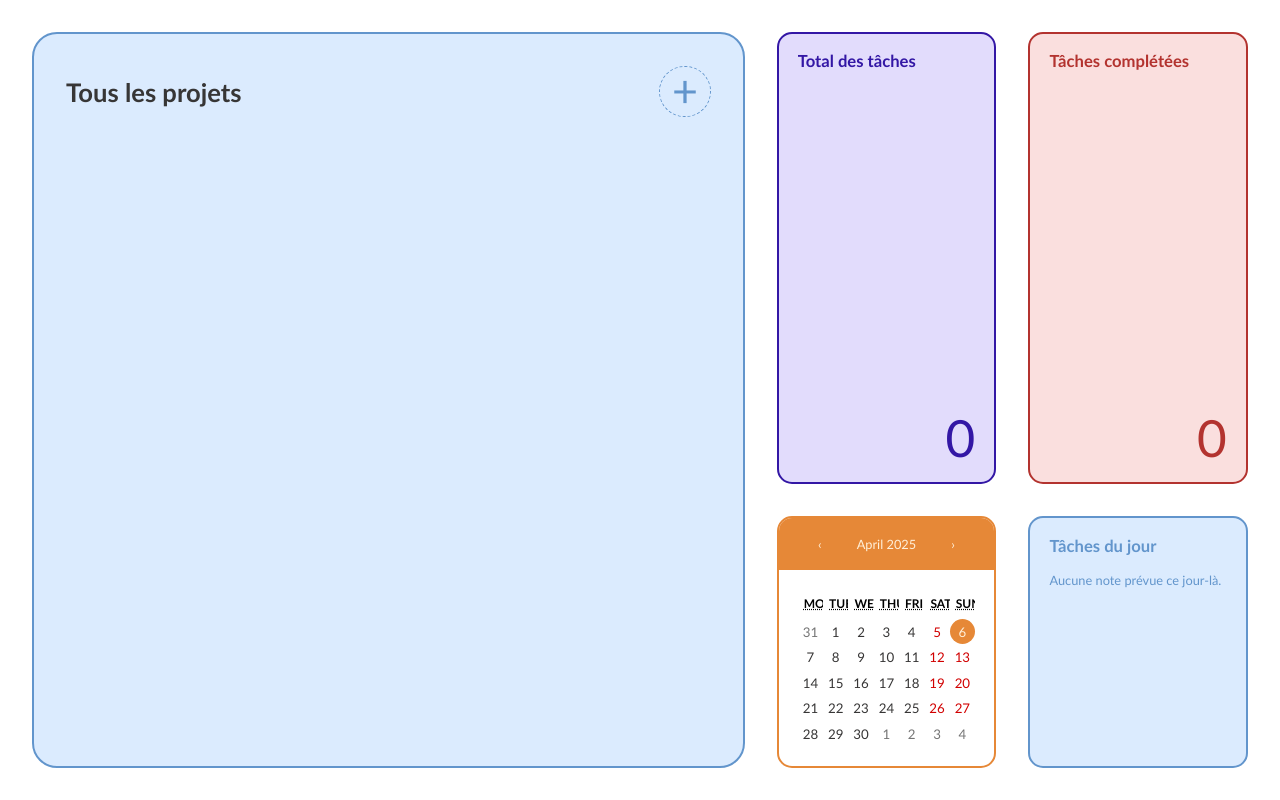
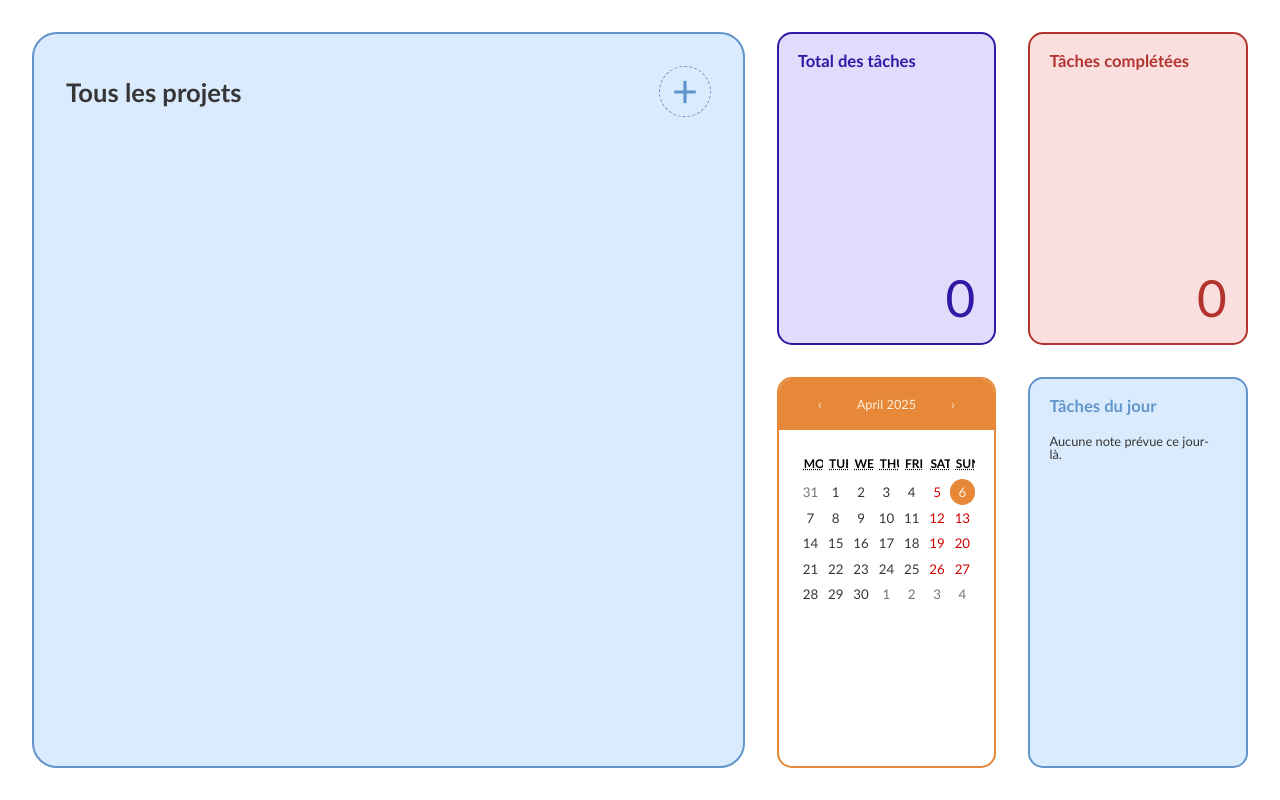
Before and after one commit to mathoos/task-manager, a React (Create React App) app: page / in a window 1280 px wide. Built offline with nearby package versions, Linux system fonts and the light colour scheme.

Commit message:
update design calendar & bloc with notes of the day

```diff
--- a/src/pages/Home.js
+++ b/src/pages/Home.js
@@ -4,7 +4,8 @@ import { Link } from 'react-router-dom';
 import { addProject, deleteProject } from '../utilities/SliceProjects';
 import Calendar from 'react-calendar';
 import 'react-calendar/dist/Calendar.css';
-import { format, isBefore, isSameDay, parseISO } from 'date-fns';
+import { format, isBefore, isSameDay, parseISO, startOfDay } from 'date-fns';
+
 
 import './Home.scss';
 
@@ -13,7 +14,6 @@ function Home() {
     const dispatch = useDispatch();
     const [selectedDate, setSelectedDate] = useState(null);
     const [showLateNotes, setShowLateNotes] = useState(false);
-
 
     const generateRandomTitle = () => {
         const actions = ["Refonte", "Création", "Mise à jour", "Optimisation", "Déploiement", "Prototype", "Audit", "Migration", "Plan", "Analyse"];
@@ -27,7 +27,6 @@ function Home() {
         dispatch(addProject(newProject));
     };
 
-
     const totalNotes = projects.reduce((sum, project) => sum + (project.notes?.length || 0), 0);
     const totalCompletedNotes = projects.reduce((sum, project) =>
         sum + (project.notes?.filter(note => note.isCompleted).length || 0), 0);
@@ -38,9 +37,14 @@ function Home() {
 
     const selectedNotes = projects.flatMap(project =>
         (project.notes || []).filter(note =>
-            note.date && selectedDate && isSameDay(parseISO(note.date), selectedDate)
+          note.date &&
+          isSameDay(
+            startOfDay(parseISO(note.date)),
+            startOfDay(selectedDate || new Date())
+          )
         )
       );
+
 
     const noteDates = projects.flatMap(project =>
         (project.notes || []).map(note => note.date && parseISO(note.date)).filter(Boolean)
@@ -56,11 +60,14 @@ function Home() {
     const overdueNotes = projects.flatMap(project =>
         (project.notes || []).filter(note =>
             note.date &&
-            isBefore(parseISO(note.date), new Date()) &&
+            isBefore(startOfDay(parseISO(note.date)), startOfDay(new Date())) &&
             !note.isCompleted
         )
     );
 
+
+    // Format de la date sélectionnée
+    const formattedDate = selectedDate ? format(selectedDate, 'dd/MM/yyyy') : '';
 
     return (
         <div className="home">
@@ -99,7 +106,6 @@ function Home() {
                         <p className="bloc_number">{totalCompletedNotes}</p>
                     </div>
 
-
                     <Calendar
                         onChange={handleDateChange}
                         value={selectedDate || new Date()}
@@ -108,17 +114,38 @@ function Home() {
                     />
 
                     <div className="bloc">
-                        <h2>Tâches du jour</h2>
+                        <h2>{selectedDate ? `Tâches du ${formattedDate}` : 'Tâches du jour'}</h2>
+                        <div className="bloc_dayNotes">
                             {selectedNotes.length === 0 ? (
                                 <p>Aucune note prévue ce jour-là.</p>
                             ) : (
-                            <ul>
-                                {selectedNotes.map(note => (
-                                    <li key={note.id}>{note.title}</li>
+                                Object.values(
+                                selectedNotes.reduce((acc, note) => {
+                                    const project = projects.find(p => p.id === note.projectId);
+                                    if (!project) return acc;
+
+                                    if (!acc[project.id]) {
+                                    acc[project.id] = {
+                                        project,
+                                        notes: []
+                                    };
+                                    }
+
+                                    acc[project.id].notes.push(note);
+                                    return acc;
+                                }, {})
+                                ).map(({ project, notes }) => (
+                                <div key={project.id}>
+                                    <h3>{project.title}</h3>
+                                    {notes.map(note => (
+                                        <p key={note.id}>- {note.title}</p>
                                     ))}
-                            </ul>
+                                </div>
+                                ))
                             )}
                         </div>
+                    </div>
+
                 </div>
 
                 {overdueNotes.length > 0 && !showLateNotes && (
--- a/src/pages/Home.scss
+++ b/src/pages/Home.scss
@@ -113,8 +113,8 @@
 
         &-info{
             display : grid;
-            grid-template-columns: calc(50% - 1.25vw) calc(50% - 1.25vw);
-            grid-template-rows: 1fr;
+            grid-template-columns: repeat(2, 1fr);
+            grid-template-rows: 1fr 1.25fr;
             gap : 2.5vw;
             width : 40vw;
 
@@ -125,8 +125,7 @@
                 justify-content: space-between;
                 width : 100%;
                 border-radius : 15px;
-                background-color: $violetLight;
-                border : 2px solid $violetDark;
+
                 padding : 1.5vw;
                 overflow : hidden;
 
@@ -146,8 +145,38 @@
                     border : none;
                 }
 
-                h2, p{
-                    color : $violetDark;
+                &_dayNotes{
+                    display : flex;
+                    flex-direction: column;
+                    gap : 1vw;
+                    height : 100%;
+                    overflow-y : auto;
+                    padding-right : 1vw;
+
+                    &::-webkit-scrollbar {
+                        width: 4px;
+                    }
+
+                    &::-webkit-scrollbar-track {
+                        box-shadow: inset 0 0 5px $bleuDark;
+                    }
+
+                    &::-webkit-scrollbar-thumb {
+                        background: $bleuDark;
+                    }
+
+                    h3, p{
+                        color : $noir;
+                    }
+                }
+
+                &:nth-of-type(1){
+                    background-color: $violetLight;
+                    border : 2px solid $violetDark;
+
+                    h2, p{
+                        color : $violetDark;
+                    }
                 }
 
                 &:nth-of-type(2){
@@ -160,6 +189,7 @@
                 }
 
                 &:nth-of-type(3){
+                    justify-content: flex-start;
                     gap : 0;
                     background-color: $blanc;
                     border : 2px solid $jauneDark;
@@ -175,7 +205,7 @@
                     background-color: $bleuLight;
                     border : 2px solid $bleuDark;
 
-                    h2, p{
+                    h2{
                         color : $bleuDark;
                     }
                 }
@@ -266,8 +296,6 @@
     }
 }
 
-
-
 .react-calendar__navigation__prev2-button, .react-calendar__navigation__next2-button {
     display: none;
 }
@@ -330,15 +358,16 @@
 
 .react-calendar__tile.react-calendar__month-view__days__day.react-calendar__month-view__days__day--neighboringMonth{
     &:hover, &:focus{
-        background-color: inherit;
-        color : inherit
+        background-color: $jauneDark;
+        color : $jauneLight;
     }
 }
 
 .react-calendar__tile.react-calendar__month-view__days__day{
+    border-radius: 100vmax;
     &:hover, &:focus{
-        background-color: inherit;
-        color : inherit;
+        background-color: $jauneDark;
+        color : $jauneLight;
     }
 }
 
@@ -349,14 +378,14 @@
     border-radius: 100vmax;
 
     &:hover, &:focus{
-        background-color: $jauneLight;
-        color: $jauneDark;
+        background-color: $jauneDark;
+        color : $jauneLight;
     }
 }
 
 .react-calendar__tile.react-calendar__tile--now.react-calendar__month-view__days__day{
-    background-color: $jauneDark;
-    color: $jauneLight;
+    background-color: transparent;
+    color: #373636;
     border-radius: 100vmax;
 }
 
--- a/src/utilities/SliceProjects.js
+++ b/src/utilities/SliceProjects.js
@@ -18,7 +18,7 @@ const projectSlice = createSlice({
             const { projectId, note } = action.payload;
             const project = state.find(project => project.id === projectId);
             if (project) {
-                project.notes.push(note);
+                project.notes.push({ ...note, projectId });
             }
         },
         deleteNote: (state, action) => {
```
Lines whose indentation alone changed are shown as unchanged.
